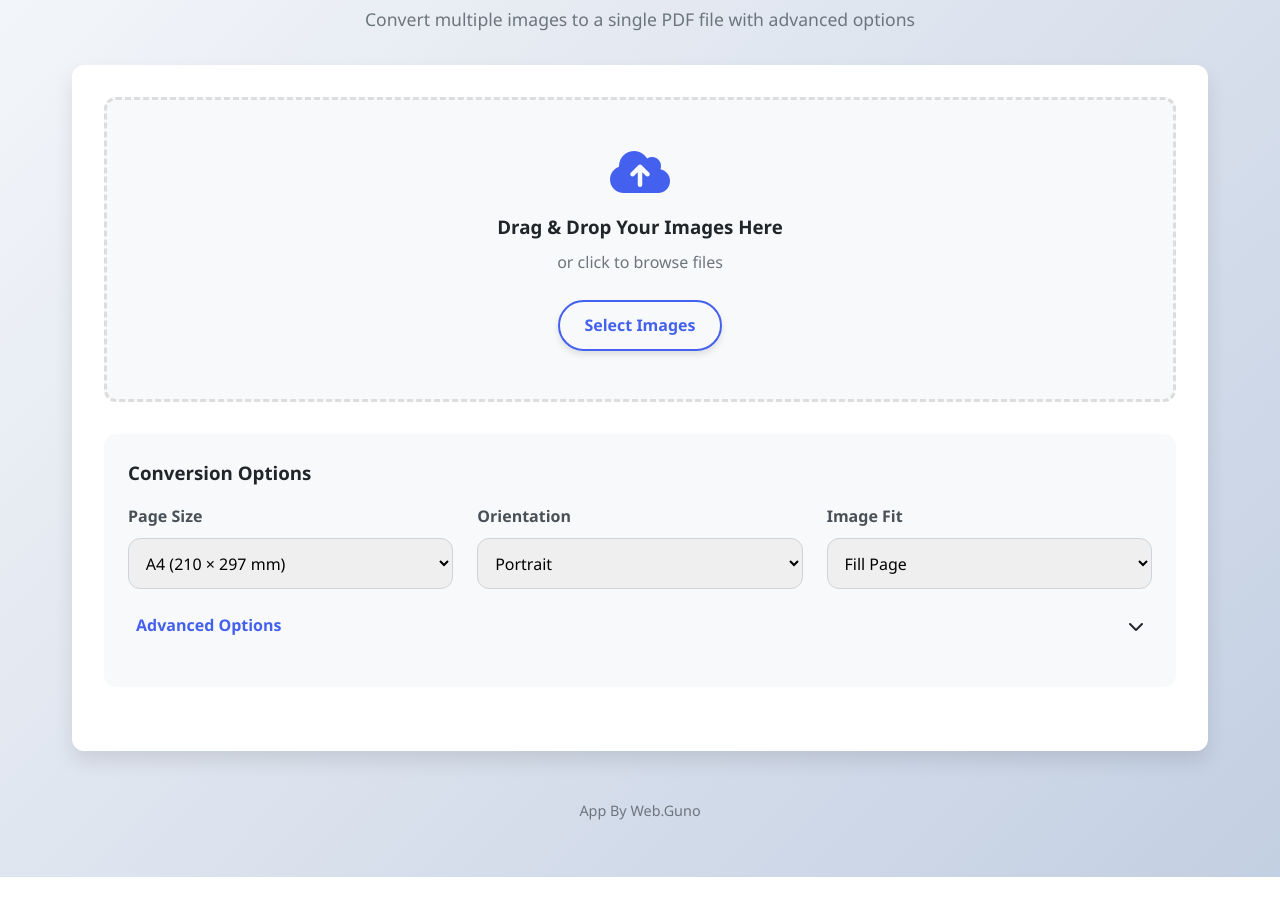
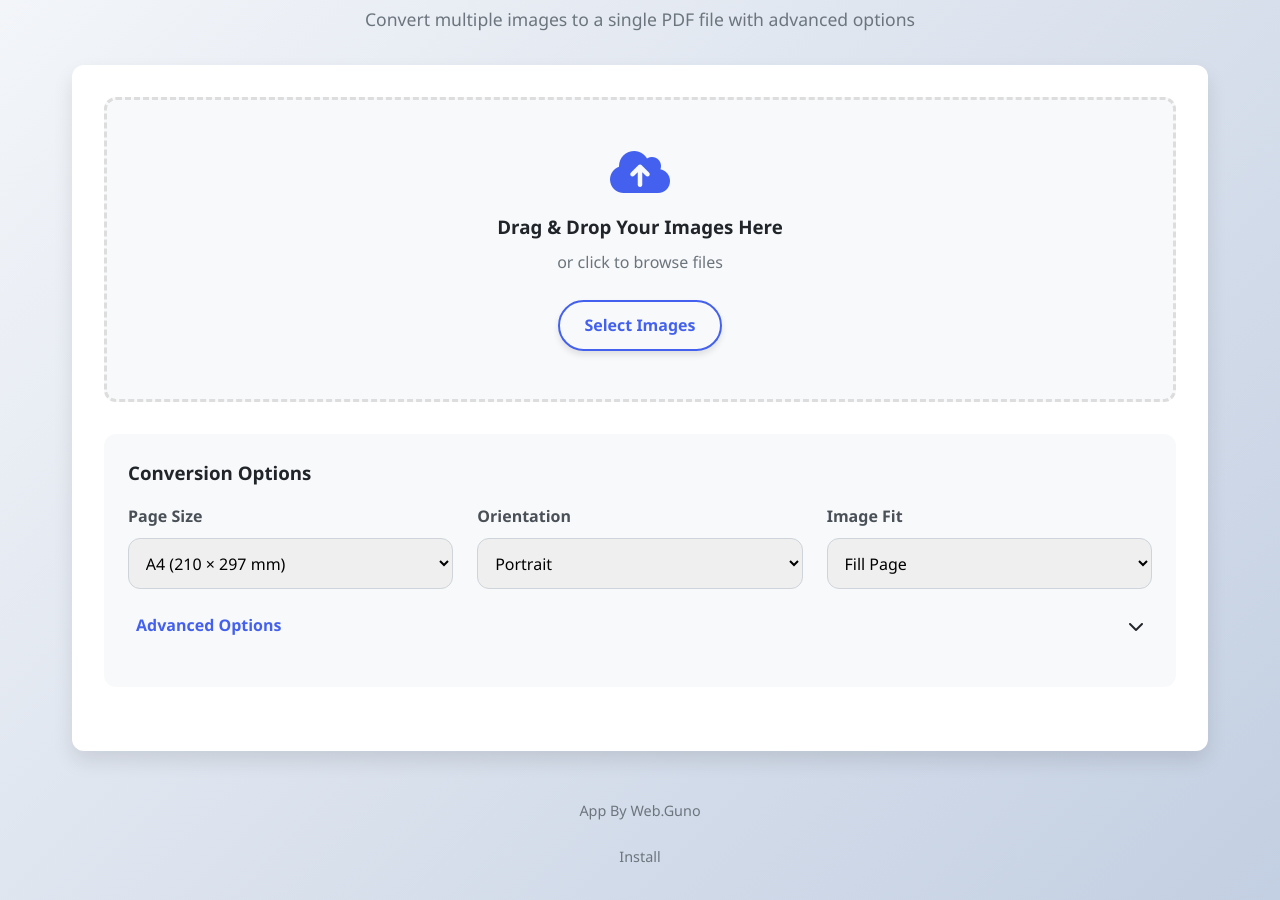
Before and after one commit to webguno/imgtopdf, a plain HTML site: page index.html in a window 1280 px wide. Shown: the part 99-999 px from the top of the page. Before the commit the page ends 976 px from the top, so only its background shows below. Drawn offline with Linux system fonts and the light colour scheme.

Commit message:
Update index.html

```diff
--- a/index.html
+++ b/index.html
@@ -528,7 +528,7 @@
         <footer>
             <p>App By Web.Guno</p> <br>
              <p id="installButton"
-            onclick="installApp()" style="display:none;">Install</p>
+            onclick="installApp()" style="">Install</p>
 
         </footer>
     </div>
```
